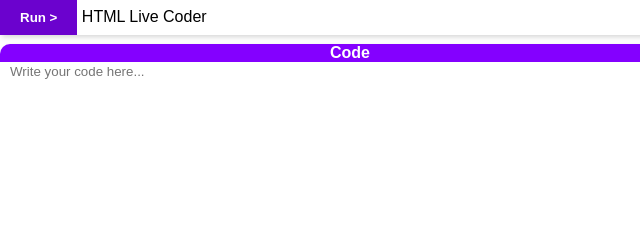
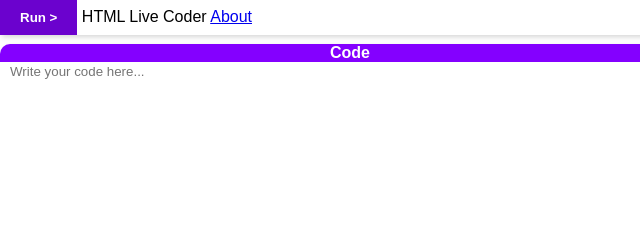
Before and after one commit to neeraj-mani/html-live-coder, a plain HTML site: page index.html in a window 1280 px wide. Shown: the top 240 px of the page, 0-640 px from the left. Drawn offline with Linux system fonts and the light colour scheme.

Commit message:
Update index.html

```diff
--- a/index.html
+++ b/index.html
@@ -19,6 +19,7 @@ function Run(){
       <button onclick="Run()">Run ></button>
 
     <span class="titleLogo">HTML Live Coder</span>
+          <a href="/profile.html" class="about">About</a>
     </div>
   </div>
   <div class="workspace">
```
